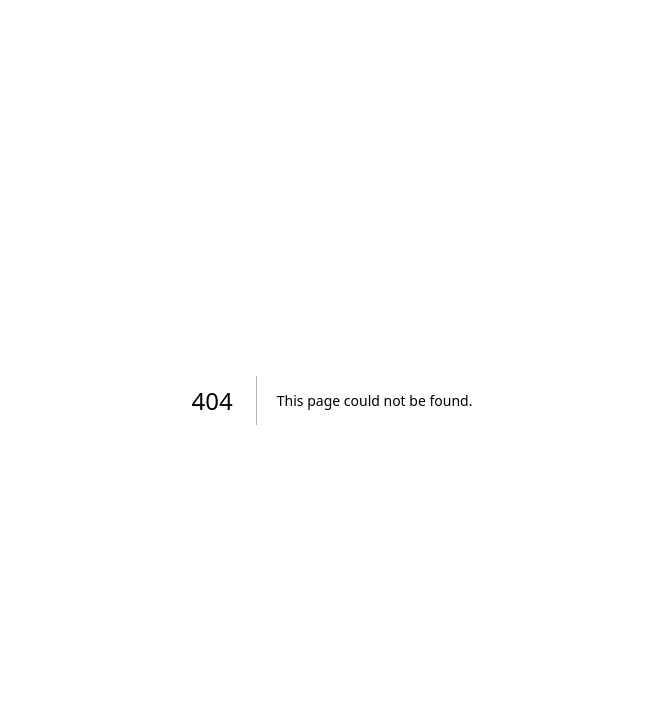
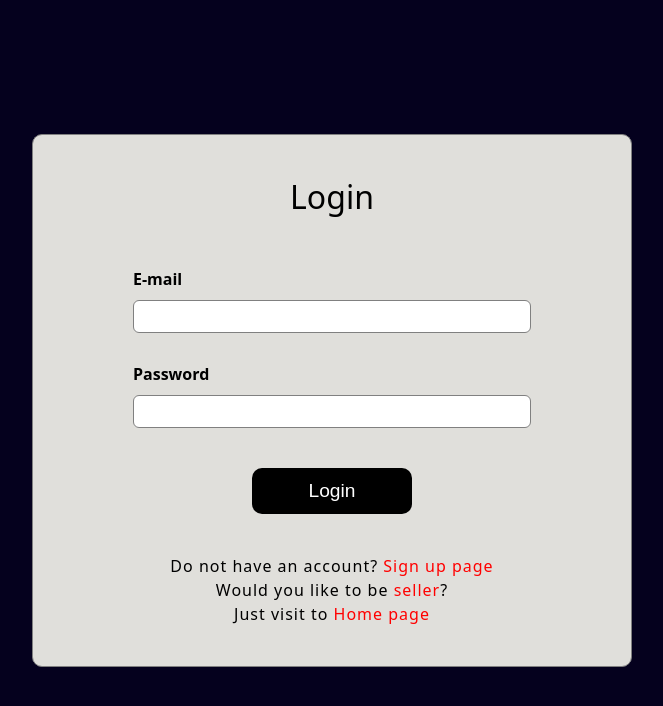
Before and after one commit to yuya-minamide/food-delivery-app, a Next.js app in the folder frontend/: page /login in a window 1280 px wide. Before the commit this address had no page. Shown: the top 706 px of the page, without its empty margins (308-971 px from the left). Built offline with nearby package versions, Linux system fonts and the light colour scheme.

Commit message:
added a login page

```diff
--- /dev/null
+++ b/frontend/src/pages/login/index.jsx
@@ -0,0 +1,132 @@
+import Link from "next/link";
+import { useState } from "react";
+import styled from "styled-components";
+
+const Container = styled.div`
+	width: 100%;
+	height: 100vh;
+	display: flex;
+	text-align: center;
+	align-items: center;
+	color: #000000;
+`;
+
+const FormContainer = styled.div`
+	background-color: #f2f0eaed;
+	border: 1px solid #808080;
+	border-radius: 10px;
+	padding: 40px 100px;
+	margin: 0 auto;
+	width: 600px;
+
+	@media screen and (max-width: 520px) {
+		padding: 80px 20px 0 20px;
+		width: 100%;
+		height: 100vh;
+	}
+
+	h1 {
+		margin-bottom: 50px;
+		color: #000000;
+	}
+
+	div {
+		display: flex;
+		flex-direction: column;
+		margin-bottom: 30px;
+
+		label {
+			text-align: left;
+			margin-bottom: 10px;
+			font-weight: bold;
+		}
+
+		input {
+			padding: 8px 12px;
+			border: solid 1px #808080;
+			border-radius: 6px;
+		}
+	}
+
+	button {
+		cursor: pointer;
+		background-color: #000000;
+		color: #ffffff;
+		border: none;
+		display: block;
+		width: 40%;
+		padding: 12px 20px;
+		margin: 40px auto 40px auto;
+		border-radius: 10px;
+		font-size: 1.2rem;
+
+		&:hover {
+			opacity: 0.7;
+		}
+	}
+
+	a {
+		color: red;
+	}
+`;
+
+const Login = () => {
+	const [data, setData] = useState({
+		email: "",
+		password: "",
+	});
+
+	const handleOnChange = (e) => {
+		const { name, value } = e.target;
+		setData((preve) => {
+			return { ...preve, [name]: value };
+		});
+	};
+
+	const handleSubmit = (e) => {
+		e.preventDefault();
+		const { email, password } = data;
+		if (email && password) {
+			alert("Successful!!");
+		} else {
+			alert("Please enter required fields");
+		}
+	};
+
+	return (
+		<Container>
+			<FormContainer>
+				<h1>Login</h1>
+				<form onSubmit={handleSubmit}>
+					<div>
+						<label>E-mail</label>
+						<input type="email" id="email" name="email" value={data.email} onChange={handleOnChange} />
+					</div>
+					<div>
+						<label>Password</label>
+						<input
+							type="password"
+							id="password"
+							name="password"
+							value={data.password}
+							onChange={handleOnChange}
+							minLength={6}
+						/>
+					</div>
+					<button type="submit">Login</button>
+				</form>
+				<p>
+					Do not have an account? <Link href="/signup">Sign up page</Link>
+				</p>
+				<p>
+					Would you like to be <Link href="/">seller</Link>?
+				</p>
+				<p>
+					Just visit to <Link href="/">Home page</Link>
+				</p>
+			</FormContainer>
+		</Container>
+	);
+};
+
+export default Login;
```
